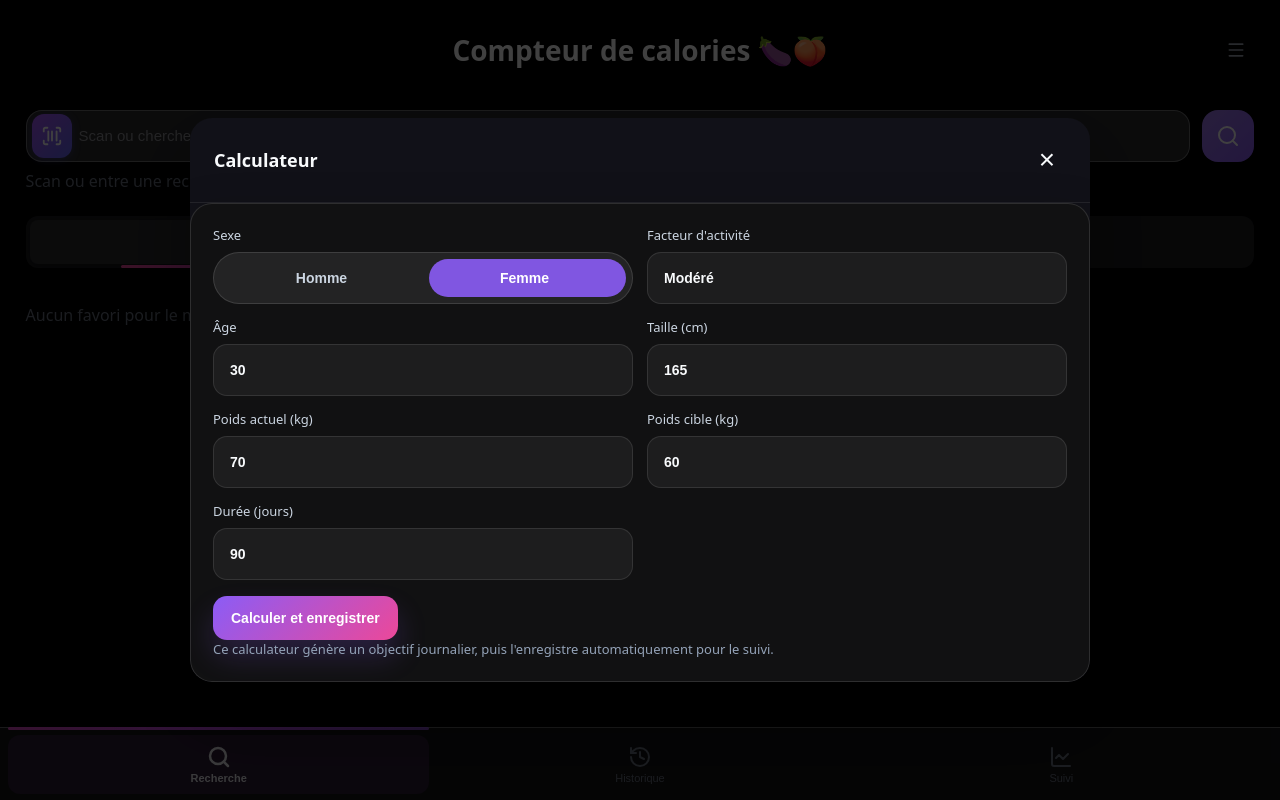
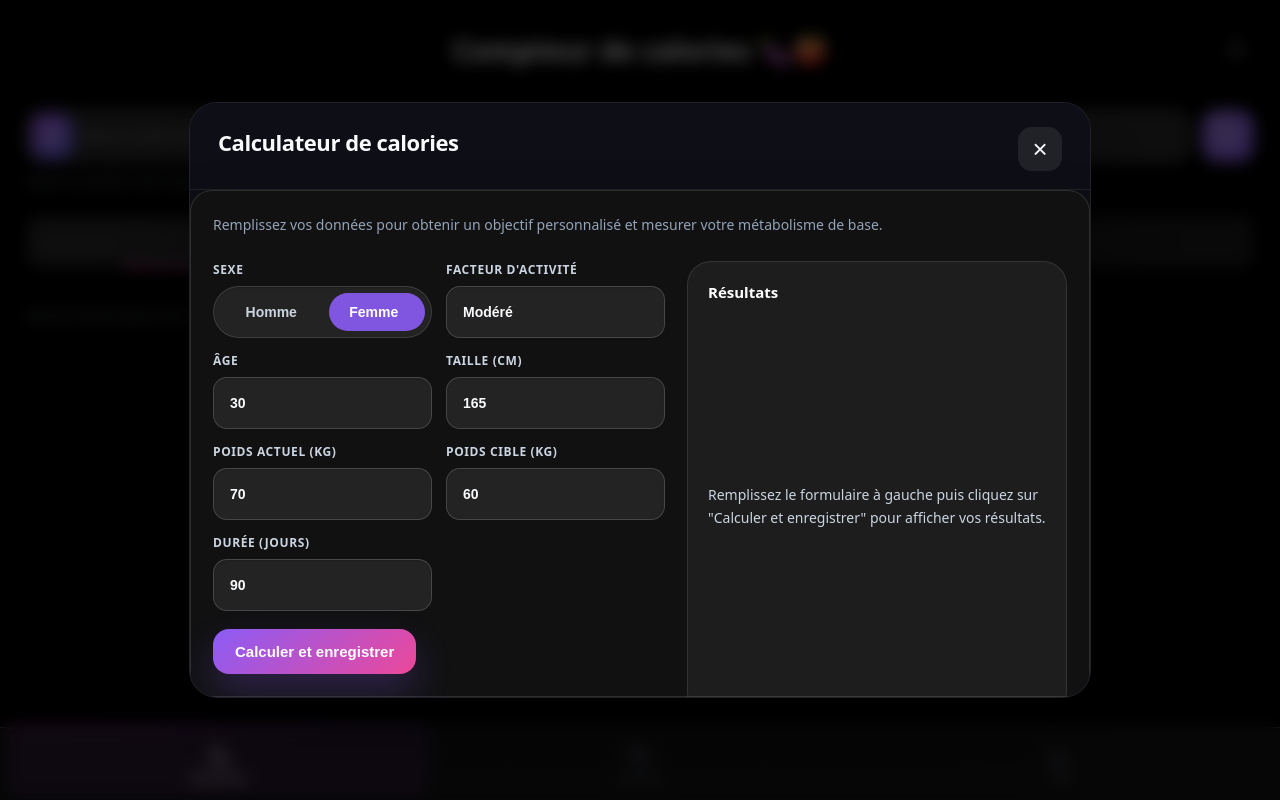
Before and after one commit to itsrim/cal, a React (Vite) app: page / in a window 1280 px wide. Built offline with nearby package versions, Linux system fonts and the light colour scheme.

Commit message:
i18n forom calculator

```diff
--- a/src/App.tsx
+++ b/src/App.tsx
@@ -189,6 +189,7 @@ function AppContent() {
             </ModalTitle>
             <ModalClose
               type="button"
+              $isDarkMode={isDarkMode}
               onClick={closeCalculatorModal}
               aria-label={t("app.menu.close")}
             >
@@ -236,7 +237,8 @@ function AppContent() {
 const ModalOverlay = styled.div<{ $open: boolean }>`
   position: fixed;
   inset: 0;
-  background: rgba(0, 0, 0, 0.75);
+  background: rgba(0, 0, 0, 0.68);
+  backdrop-filter: blur(8px);
   display: ${(p) => (p.$open ? "flex" : "none")};
   align-items: center;
   justify-content: center;
@@ -245,46 +247,72 @@ const ModalOverlay = styled.div<{ $open: boolean }>`
 `;
 
 const ModalContent = styled.div<{ $isDarkMode: boolean }>`
-  width: min(900px, 100%);
-  max-height: 90vh;
+  width: min(900px, 98vw);
+  max-height: 92vh;
   overflow-y: auto;
-  border-radius: 22px;
-  background: ${(p) => (p.$isDarkMode ? "#111118" : "#ffffff")};
-  box-shadow: 0 32px 80px rgba(0, 0, 0, 0.35);
+  border-radius: 28px;
+  background: ${(p) => (p.$isDarkMode ? "#0e0e16" : "#ffffff")};
+  box-shadow: 0 40px 120px rgba(0, 0, 0, 0.28);
+  border: 1px solid rgba(255, 255, 255, 0.08);
+
+  @media (max-width: 760px) {
+    width: calc(100vw - 32px);
+    max-height: 95vh;
+  }
 `;
 
 const ModalHeader = styled.div<{ $isDarkMode: boolean }>`
   display: flex;
-  align-items: center;
+  align-items: flex-start;
   justify-content: space-between;
-  padding: 20px 24px;
+  padding: 24px 28px 18px;
+  gap: 16px;
   border-bottom: 1px solid
     ${(p) => (p.$isDarkMode ? "rgba(255,255,255,0.08)" : "#e5e7eb")};
 `;
 
+const ModalHeaderContent = styled.div`
+  display: grid;
+  gap: 8px;
+`;
+
 const ModalTitle = styled.h3<{ $isDarkMode: boolean }>`
   margin: 0;
-  font-size: 18px;
-  font-weight: 700;
+  font-size: 22px;
+  font-weight: 800;
+  letter-spacing: -0.02em;
   color: ${(p) => (p.$isDarkMode ? "#f8fafc" : "#111827")};
 `;
 
-const ModalClose = styled.button`
+const ModalSubtitle = styled.p<{ $isDarkMode: boolean }>`
+  margin: 0;
+  font-size: 13px;
+  line-height: 1.6;
+  max-width: 540px;
+  color: ${(p) => (p.$isDarkMode ? "#cbd5e1" : "#4b5563")};
+`;
+
+const ModalClose = styled.button<{ $isDarkMode: boolean }>`
   appearance: none;
   border: 0;
-  background: transparent;
-  color: #f8fafc;
-  font-size: 28px;
+  background: rgba(255, 255, 255, 0.08);
+  color: ${(p) => (p.$isDarkMode ? "#f8fafc" : "#111827")};
+  font-size: 26px;
   line-height: 1;
   cursor: pointer;
   padding: 0;
-  width: 38px;
-  height: 38px;
+  width: 44px;
+  height: 44px;
+  border-radius: 14px;
   display: grid;
   place-items: center;
+  transition:
+    transform 0.2s ease,
+    background 0.2s ease;
 
   &:hover {
-    color: #e5e7eb;
+    transform: translateY(-1px);
+    background: rgba(255, 255, 255, 0.14);
   }
 `;
 
--- a/src/components/calculator/CalorieForm.tsx
+++ b/src/components/calculator/CalorieForm.tsx
@@ -1,10 +1,15 @@
-import React, { useState } from "react";
+import React, { useRef, useState } from "react";
 import { useCalorieCalculator } from "./useCalorieCalculator";
+import { useI18n } from "../../contexts/I18nContext";
 import {
   Wrap,
   Title,
   Section,
   Form,
+  FormHeader,
+  Subtitle,
+  FormLayout,
+  SummaryPanel,
   Field,
   FieldGrid,
   Input,
@@ -15,6 +20,7 @@ import {
   ResultTitle,
   ResultRow,
   ResultLabel,
+  ResultEmpty,
   Note,
 } from "./StyleCalorieForm";
 
@@ -39,7 +45,9 @@ const initialForm: CalorieFormState = {
 };
 
 export default function CalorieForm({ isDarkMode }: { isDarkMode: boolean }) {
+  const { t } = useI18n();
   const { resultat, calculer } = useCalorieCalculator();
+  const resultRef = useRef<HTMLDivElement | null>(null);
   const [form, setForm] = useState<CalorieFormState>(initialForm);
   const [message, setMessage] = useState<string>("");
 
@@ -67,17 +75,37 @@ export default function CalorieForm({ isDarkMode }: { isDarkMode: boolean }) {
     };
 
     const result = calculer(values);
-    setMessage(`Objectif enregistré : ${result.caloriesCible} kcal/jour`);
+    setMessage(
+      `${t("calculator.objectiveSaved")} : ${result.caloriesCible} kcal/${t(
+        "calculator.perDay",
+      )}`,
+    );
+
+    requestAnimationFrame(() => {
+      resultRef.current?.scrollIntoView({
+        behavior: "smooth",
+        block: "start",
+        inline: "nearest",
+      });
+    });
   }
 
   return (
     <Wrap>
-      {/* <Title $isDarkMode={isDarkMode}>Calculateur de calories</Title> */}
       <Section $isDarkMode={isDarkMode}>
         <Form onSubmit={handleSubmit}>
+          <FormHeader>
+            {/* <Title $isDarkMode={isDarkMode}>{t("calculator.title")}</Title> */}
+            <Subtitle $isDarkMode={isDarkMode}>
+              {t("calculator.description")}
+            </Subtitle>
+          </FormHeader>
+
+          <FormLayout>
+            <div>
               <FieldGrid>
                 <Field $isDarkMode={isDarkMode}>
-              Sexe
+                  {t("calculator.gender")}
                   <GenderSwitch
                     type="button"
                     $isDarkMode={isDarkMode}
@@ -87,29 +115,39 @@ export default function CalorieForm({ isDarkMode }: { isDarkMode: boolean }) {
                       toggleSexe(form.sexe === "homme" ? "femme" : "homme")
                     }
                   >
-                <span>Homme</span>
-                <span>Femme</span>
+                    <span>{t("calculator.man")}</span>
+                    <span>{t("calculator.woman")}</span>
                   </GenderSwitch>
                 </Field>
 
                 <Field $isDarkMode={isDarkMode}>
-              Facteur d'activité
+                  {t("calculator.activityFactor")}
                   <Select
                     name="facteurActivite"
                     value={form.facteurActivite}
                     onChange={handleChange}
                     $isDarkMode={isDarkMode}
                   >
-                <option value="1.2">Sédentaire</option>
-                <option value="1.375">Léger</option>
-                <option value="1.55">Modéré</option>
-                <option value="1.725">Élevé</option>
-                <option value="1.9">Très élevé</option>
+                    <option value="1.2">
+                      {t("calculator.activity.sedentary")}
+                    </option>
+                    <option value="1.375">
+                      {t("calculator.activity.light")}
+                    </option>
+                    <option value="1.55">
+                      {t("calculator.activity.moderate")}
+                    </option>
+                    <option value="1.725">
+                      {t("calculator.activity.active")}
+                    </option>
+                    <option value="1.9">
+                      {t("calculator.activity.veryActive")}
+                    </option>
                   </Select>
                 </Field>
 
                 <Field $isDarkMode={isDarkMode}>
-              Âge
+                  {t("calculator.age")}
                   <Input
                     type="number"
                     name="age"
@@ -121,7 +159,7 @@ export default function CalorieForm({ isDarkMode }: { isDarkMode: boolean }) {
                 </Field>
 
                 <Field $isDarkMode={isDarkMode}>
-              Taille (cm)
+                  {t("calculator.height")}
                   <Input
                     type="number"
                     name="taille"
@@ -133,7 +171,7 @@ export default function CalorieForm({ isDarkMode }: { isDarkMode: boolean }) {
                 </Field>
 
                 <Field $isDarkMode={isDarkMode}>
-              Poids actuel (kg)
+                  {t("calculator.currentWeight")}
                   <Input
                     type="number"
                     name="poidsActuel"
@@ -145,7 +183,7 @@ export default function CalorieForm({ isDarkMode }: { isDarkMode: boolean }) {
                 </Field>
 
                 <Field $isDarkMode={isDarkMode}>
-              Poids cible (kg)
+                  {t("calculator.targetWeight")}
                   <Input
                     type="number"
                     name="poidsCible"
@@ -157,7 +195,7 @@ export default function CalorieForm({ isDarkMode }: { isDarkMode: boolean }) {
                 </Field>
 
                 <Field $isDarkMode={isDarkMode}>
-              Durée (jours)
+                  {t("calculator.duration")}
                   <Input
                     type="number"
                     name="dureeJours"
@@ -170,43 +208,52 @@ export default function CalorieForm({ isDarkMode }: { isDarkMode: boolean }) {
               </FieldGrid>
 
               <Button type="submit" $isDarkMode={isDarkMode}>
-            Calculer et enregistrer
+                {t("calculator.submit")}
               </Button>
+            </div>
 
-          {resultat && (
-            <ResultCard $isDarkMode={isDarkMode}>
-              <ResultTitle $isDarkMode={isDarkMode}>Résultats</ResultTitle>
+            <SummaryPanel $isDarkMode={isDarkMode}>
+              <ResultTitle $isDarkMode={isDarkMode}>
+                {t("calculator.results")}
+              </ResultTitle>
+              {resultat ? (
+                <ResultCard ref={resultRef} $isDarkMode={isDarkMode}>
                   <ResultRow $isDarkMode={isDarkMode}>
                     <ResultLabel $isDarkMode={isDarkMode}>
-                  <span>BMR</span>
-                  <small>Métabolisme de base</small>
+                      <span>{t("calculator.bmr")}</span>
+                      <small>{t("calculator.bmrDescription")}</small>
                     </ResultLabel>
                     <strong>{resultat.BMR} kcal</strong>
                   </ResultRow>
                   <ResultRow $isDarkMode={isDarkMode}>
                     <ResultLabel $isDarkMode={isDarkMode}>
-                  <span>TDEE</span>
-                  <small>Dépense énergétique journalière</small>
+                      <span>{t("calculator.tdee")}</span>
+                      <small>{t("calculator.tdeeDescription")}</small>
                     </ResultLabel>
                     <strong>{resultat.TDEE} kcal</strong>
                   </ResultRow>
                   <ResultRow $isDarkMode={isDarkMode}>
-                <span>Déficit/jour</span>
+                    <span>{t("calculator.dailyDeficit")}</span>
                     <strong>{resultat.deficitJour} kcal</strong>
                   </ResultRow>
                   <ResultRow $isDarkMode={isDarkMode}>
-                <span>Calories max / jour</span>
-                <strong>{resultat.caloriesCible} kcal/jour</strong>
+                    <span>{t("calculator.caloriesPerDay")}</span>
+                    <strong>
+                      {resultat.caloriesCible} kcal/{t("calculator.perDay")}
+                    </strong>
                   </ResultRow>
-              {message ? <Note $isDarkMode={isDarkMode}>{message}</Note> : null}
+                  {message ? (
+                    <Note $isDarkMode={isDarkMode}>{message}</Note>
+                  ) : null}
                 </ResultCard>
+              ) : (
+                <ResultEmpty $isDarkMode={isDarkMode}>
+                  {t("calculator.emptyState")}
+                </ResultEmpty>
               )}
+            </SummaryPanel>
+          </FormLayout>
         </Form>
-
-        <Note $isDarkMode={isDarkMode}>
-          Ce calculateur génère un objectif journalier, puis l'enregistre
-          automatiquement pour le suivi.
-        </Note>
       </Section>
     </Wrap>
   );
--- a/src/components/calculator/StyleCalorieForm.ts
+++ b/src/components/calculator/StyleCalorieForm.ts
@@ -28,7 +28,47 @@ export const Section = styled.div<{ $isDarkMode: boolean }>`
 
 export const Form = styled.form`
   display: grid;
+  gap: 24px;
+`;
+
+export const FormHeader = styled.div`
+  display: grid;
+  gap: 10px;
+`;
+
+export const Subtitle = styled.p<{ $isDarkMode: boolean }>`
+  margin: 0;
+  color: ${(p) => (p.$isDarkMode ? "#94a3b8" : "#6b7280")};
+  font-size: 14px;
+  line-height: 1.7;
+  max-width: 680px;
+`;
+
+export const FormLayout = styled.div`
+  display: grid;
+  grid-template-columns: minmax(280px, 1fr) minmax(320px, 380px);
+  gap: 22px;
+
+  @media (max-width: 760px) {
+    grid-template-columns: 1fr;
+  }
+`;
+
+export const SummaryPanel = styled.div<{ $isDarkMode: boolean }>`
+  display: grid;
   gap: 16px;
+  min-height: 100%;
+  padding: 20px;
+  border-radius: 24px;
+  background: ${(p) => (p.$isDarkMode ? "rgba(255,255,255,0.05)" : "#fafafc")};
+  border: 1px solid
+    ${(p) => (p.$isDarkMode ? "rgba(255,255,255,0.1)" : "#e5e7eb")};
+`;
+
+export const ResultEmpty = styled.div<{ $isDarkMode: boolean }>`
+  color: ${(p) => (p.$isDarkMode ? "#cbd5e1" : "#6b7280")};
+  font-size: 14px;
+  line-height: 1.7;
 `;
 
 export const Field = styled.label<{ $isDarkMode: boolean }>`
@@ -36,8 +76,11 @@ export const Field = styled.label<{ $isDarkMode: boolean }>`
   gap: 8px;
   min-width: 0;
   width: 100%;
-  font-size: 13px;
-  color: ${(p) => (p.$isDarkMode ? "#cbd5e1" : "#4b5563")};
+  font-size: 12px;
+  font-weight: 700;
+  text-transform: uppercase;
+  letter-spacing: 0.05em;
+  color: ${(p) => (p.$isDarkMode ? "#cbd5e1" : "#6b7280")};
 `;
 
 export const Control = styled.div`
@@ -59,9 +102,14 @@ const inputBase = `
   padding: 14px 16px;
   font-size: 14px;
   font-weight: 600;
-  transition: all 0.25s ease;
+  transition: all 0.25s ease, box-shadow 0.25s ease;
   appearance: none;
   outline: none;
+  box-shadow: inset 0 1px 2px rgba(0, 0, 0, 0.16);
+
+  &::placeholder {
+    color: rgba(203, 213, 225, 0.65);
+  }
 `;
 
 export const GenderSwitch = styled.button<{
@@ -169,13 +217,17 @@ export const Input = styled.input<{ $isDarkMode: boolean }>`
   height: 52px;
   line-height: 20px;
   box-sizing: border-box;
-  background: ${(p) => (p.$isDarkMode ? "rgba(255,255,255,0.05)" : "#f8fafc")};
+  background: ${(p) =>
+    p.$isDarkMode ? "rgba(255,255,255,0.08)" : "rgba(248,250,252,0.9)"};
   color: ${(p) => (p.$isDarkMode ? "#f8fafc" : "#111827")};
-  border-color: ${(p) => (p.$isDarkMode ? "rgba(255,255,255,0.1)" : "#d1d5db")};
+  border-color: ${(p) =>
+    p.$isDarkMode ? "rgba(255,255,255,0.16)" : "#d1d5db"};
 
   &:focus {
     border-color: ${(p) => (p.$isDarkMode ? "#8b5cf6" : "#6366f1")};
-    box-shadow: 0 0 0 4px rgba(99, 102, 241, 0.14);
+    box-shadow: 0 0 0 4px
+      ${(p) =>
+        p.$isDarkMode ? "rgba(99,102,241,0.14)" : "rgba(99,102,241,0.14)"};
   }
 `;
 
@@ -185,33 +237,40 @@ export const Select = styled.select<{ $isDarkMode: boolean }>`
   height: 52px;
   line-height: 20px;
   box-sizing: border-box;
-  background: ${(p) => (p.$isDarkMode ? "rgba(255,255,255,0.05)" : "#f8fafc")};
+  background: ${(p) =>
+    p.$isDarkMode ? "rgba(255,255,255,0.08)" : "rgba(248,250,252,0.9)"};
   color: ${(p) => (p.$isDarkMode ? "#f8fafc" : "#111827")};
-  border-color: ${(p) => (p.$isDarkMode ? "rgba(255,255,255,0.1)" : "#d1d5db")};
+  border-color: ${(p) =>
+    p.$isDarkMode ? "rgba(255,255,255,0.16)" : "#d1d5db"};
 
   &:focus {
     border-color: ${(p) => (p.$isDarkMode ? "#8b5cf6" : "#6366f1")};
-    box-shadow: 0 0 0 4px rgba(99, 102, 241, 0.14);
+    box-shadow: 0 0 0 4px
+      ${(p) =>
+        p.$isDarkMode ? "rgba(99,102,241,0.14)" : "rgba(99,102,241,0.14)"};
   }
 `;
 
 export const Button = styled.button<{ $isDarkMode: boolean }>`
+  margin-top: 18px;
   width: fit-content;
-  padding: 12px 18px;
-  border-radius: 14px;
+  padding: 14px 22px;
+  border-radius: 16px;
   border: none;
   cursor: pointer;
-  font-size: 14px;
+  font-size: 15px;
   font-weight: 700;
   color: #ffffff;
   background: linear-gradient(135deg, #8b5cf6, #ec4899);
-  box-shadow: 0 16px 30px rgba(139, 92, 246, 0.2);
+  box-shadow: 0 18px 36px rgba(139, 92, 246, 0.24);
   transition:
     transform 0.2s ease,
-    box-shadow 0.2s ease;
+    box-shadow 0.2s ease,
+    filter 0.2s ease;
 
   &:hover {
     transform: translateY(-1px);
+    filter: saturate(1.05);
   }
 
   &:active {
--- a/src/contexts/I18nContext.tsx
+++ b/src/contexts/I18nContext.tsx
@@ -27,7 +27,7 @@ const translations = {
     "app.tabs.calculator": "Calculateur",
     "app.menu.darkMode": "Mode sombre",
     "app.menu.lightMode": "Mode clair",
-    "app.menu.calculator": "Calculateur",
+    "app.menu.calculator": "Calculateur de calories",
     "app.menu.language": "Langue",
     "app.menu.demo": "démo d'utilisation",
     "app.menu.installation": "Installation",
@@ -65,6 +65,39 @@ const translations = {
     // TrackingTab
     "tracking.previousMonth": "Mois précédent",
     "tracking.nextMonth": "Mois suivant",
+
+    // Calculator
+    "calculator.title": "Calculateur de calories",
+    "calculator.description":
+      "Remplissez vos données pour obtenir un objectif personnalisé et mesurer votre métabolisme de base.",
+    "calculator.gender": "Sexe",
+    "calculator.man": "Homme",
+    "calculator.woman": "Femme",
+    "calculator.activityFactor": "Facteur d'activité",
+    "calculator.activity.sedentary": "Sédentaire",
+    "calculator.activity.light": "Léger",
+    "calculator.activity.moderate": "Modéré",
+    "calculator.activity.active": "Élevé",
+    "calculator.activity.veryActive": "Très élevé",
+    "calculator.age": "Âge",
+    "calculator.height": "Taille (cm)",
+    "calculator.currentWeight": "Poids actuel (kg)",
+    "calculator.targetWeight": "Poids cible (kg)",
+    "calculator.duration": "Durée (jours)",
+    "calculator.submit": "Calculer et enregistrer",
+    "calculator.results": "Résultats",
+    "calculator.bmr": "BMR",
+    "calculator.bmrDescription": "Métabolisme de base",
+    "calculator.tdee": "TDEE",
+    "calculator.tdeeDescription": "Dépense énergétique journalière",
+    "calculator.dailyDeficit": "Déficit/jour",
+    "calculator.caloriesPerDay": "Calories max / jour",
+    "calculator.perDay": "jour",
+    "calculator.emptyState":
+      'Remplissez le formulaire à gauche puis cliquez sur "Calculer et enregistrer" pour afficher vos résultats.',
+    "calculator.note":
+      "Ce calculateur génère un objectif journalier, puis l'enregistre automatiquement pour le suivi.",
+    "calculator.objectiveSaved": "Objectif enregistré",
   },
   en: {
     // App.tsx
@@ -75,7 +108,7 @@ const translations = {
     "app.tabs.calculator": "Calculator",
     "app.menu.darkMode": "Dark mode",
     "app.menu.lightMode": "Light mode",
-    "app.menu.calculator": "Calculator",
+    "app.menu.calculator": "Calculator Calorie",
     "app.menu.language": "Language",
     "app.menu.demo": "usage demo",
     "app.menu.installation": "Installation",
@@ -113,6 +146,39 @@ const translations = {
     // TrackingTab
     "tracking.previousMonth": "Previous month",
     "tracking.nextMonth": "Next month",
+
+    // Calculator
+    "calculator.title": "Calorie calculator",
+    "calculator.description":
+      "Enter your data to get a personalized goal and see your basal metabolic rate.",
+    "calculator.gender": "Gender",
+    "calculator.man": "Man",
+    "calculator.woman": "Woman",
+    "calculator.activityFactor": "Activity factor",
+    "calculator.activity.sedentary": "Sedentary",
+    "calculator.activity.light": "Light",
+    "calculator.activity.moderate": "Moderate",
+    "calculator.activity.active": "Active",
+    "calculator.activity.veryActive": "Very active",
+    "calculator.age": "Age",
+    "calculator.height": "Height (cm)",
+    "calculator.currentWeight": "Current weight (kg)",
+    "calculator.targetWeight": "Target weight (kg)",
+    "calculator.duration": "Duration (days)",
+    "calculator.submit": "Calculate and save",
+    "calculator.results": "Results",
+    "calculator.bmr": "BMR",
+    "calculator.bmrDescription": "Basal metabolic rate",
+    "calculator.tdee": "TDEE",
+    "calculator.tdeeDescription": "Total daily energy expenditure",
+    "calculator.dailyDeficit": "Daily deficit",
+    "calculator.caloriesPerDay": "Max calories/day",
+    "calculator.perDay": "day",
+    "calculator.emptyState":
+      'Fill the form on the left and click "Calculate and save" to view your results.',
+    "calculator.note":
+      "This calculator creates a daily goal and saves it automatically for tracking.",
+    "calculator.objectiveSaved": "Goal saved",
   },
 };
 
```
Also changed, not shown: 2 other files (tests, documents, lock files or other folders). Lines whose indentation alone changed are shown as unchanged.
